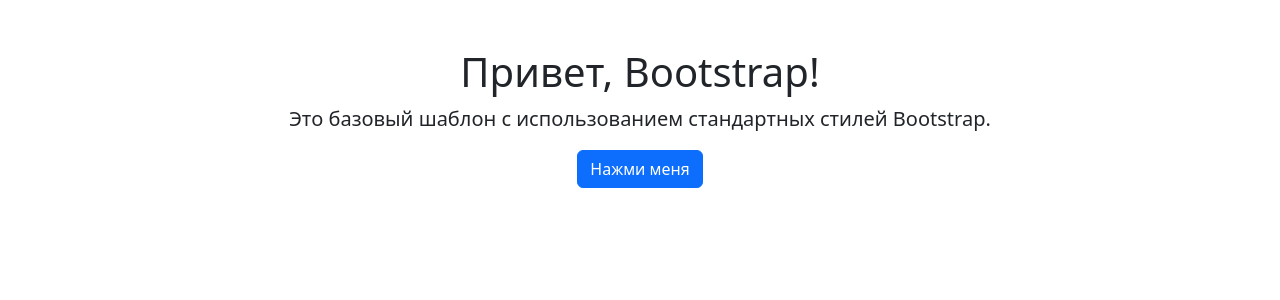
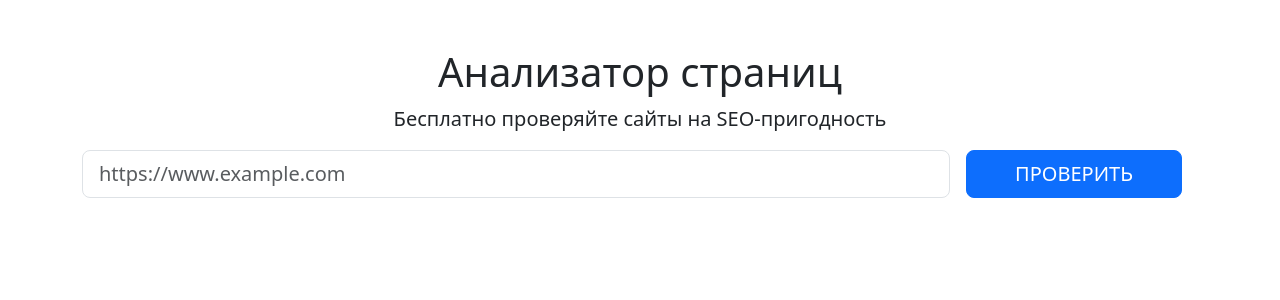
Before and after one commit to MlkProduction/python-project-83, a Flask app: page / in a window 1280 px wide. Shown: the part 56-356 px from the top of the page. Run offline with Flask 3, Linux system fonts and the light colour scheme; some libraries are stand-ins or nearby versions.

Commit message:
3 task ready

```diff
--- a/page_analyzer/app.py
+++ b/page_analyzer/app.py
@@ -1,12 +1,21 @@
 import os
-from flask import Flask, render_template
+import psycopg2
+import validators
+
+from flask import Flask, render_template, request, flash, url_for, redirect, abort
 from dotenv import load_dotenv
+from datetime import datetime
+
+from repository import UrlsRepository
+from validator import validate
 
 load_dotenv()
 
 app = Flask(__name__)
 
-
+DATABASE_URL = os.getenv('DATABASE_URL')
+conn = psycopg2.connect(DATABASE_URL)
+repo = UrlsRepository(conn)
 app.config['SECRET_KEY'] = os.getenv('SECRET_KEY')
 
 @app.route('/')
@@ -15,6 +24,41 @@
     return render_template(
         'index.html',
     )
+# @app.route("/urls", methods=["GET"])
+# def urls():
+#     return render_template("index.html")
+@app.route("/", methods=["POST", "GET"])
+def urls_post():
+    data = request.form.to_dict()
+
+    errors = validate(data)
+
+    if not errors:
+        data["created_at"] = datetime.now()
+        url = data
+        repo.create(url)
+        flash('Urls has been checked', 'success')
+        return redirect(url_for('urls_post'))
+    else:
+        flash(errors)
+
+    return render_template("index.html", url=data, errors=errors), 422
+
+@app.route("/urls/<int:id>")
+def urls_showid(id):
+    urls = repo.find(id)
+    if urls is None:
+        abort(404)
+    return render_template("show.html", urls=urls)
+
+
+@app.route("/urls")
+def urls_show():
+    all_urls = repo.all()
+    if all_urls is None:
+        abort(404)
+    return render_template("showall.html", urls=all_urls)
+
 
 if __name__ == "__main__":
     app.run(debug=True)
--- a/page_analyzer/templates/index.html
+++ b/page_analyzer/templates/index.html
@@ -1,18 +1,32 @@
 <!DOCTYPE html>
 <html lang="ru">
 <head>
-  <meta charset="UTF-8">
-  <meta name="viewport" content="width=device-width, initial-scale=1.0">
-  <title>Подключение Bootstrap</title>
+  <meta charset="UTF-8" />
+  <meta name="viewport" content="width=device-width, initial-scale=1" />
+  <title>Анализатор страниц</title>
 
-  <link href="https://cdn.jsdelivr.net/npm/bootstrap@5.3.3/dist/css/bootstrap.min.css" rel="stylesheet" integrity="sha384-QWTKZyjpPEjISv5WaRU9OFeRpok6YctnYmDr5pNlyT2bRjXh0JMhjY6hW+ALEwIH" crossorigin="anonymous">
-  <script src="https://cdn.jsdelivr.net/npm/bootstrap@5.3.3/dist/js/bootstrap.bundle.min.js" integrity="sha384-YvpcrYf0tY3lHB60NNkmXc5s9fDVZLESaAA55NDzOxhy9GkcIdslK1eN7N6jIeHz" crossorigin="anonymous"></script>
+  <link
+    href="https://cdn.jsdelivr.net/npm/bootstrap@5.3.3/dist/css/bootstrap.min.css"
+    rel="stylesheet"
+    integrity="sha384-QWTKZyjpPEjISv5WaRU9OFeRpok6YctnYmDr5pNlyT2bRjXh0JMhjY6hW+ALEwIH"
+    crossorigin="anonymous"
+  />
+  <script
+    src="https://cdn.jsdelivr.net/npm/bootstrap@5.3.3/dist/js/bootstrap.bundle.min.js"
+    integrity="sha384-YvpcrYf0tY3lHB60NNkmXc5s9fDVZLESaAA55NDzOxhy9GkcIdslK1eN7N6jIeHz"
+    crossorigin="anonymous"
+  ></script>
 </head>
 <body>
   <nav class="navbar navbar-expand-lg navbar-light bg-light">
     <div class="container">
       <a class="navbar-brand" href="#">Мой сайт</a>
-      <button class="navbar-toggler" type="button" data-bs-toggle="collapse" data-bs-target="#navbarNav">
+      <button
+        class="navbar-toggler"
+        type="button"
+        data-bs-toggle="collapse"
+        data-bs-target="#navbarNav"
+      >
         <span class="navbar-toggler-icon"></span>
       </button>
       <div class="collapse navbar-collapse" id="navbarNav">
@@ -25,12 +39,57 @@
     </div>
   </nav>
 
+  <div class="container mt-3">
+    <!-- Вывод flash-сообщений -->
+    {% with messages = get_flashed_messages(with_categories=true) %}
+      {% if messages %}
+        {% for category, message in messages %}
+          <div
+            class="alert alert-{{ category }} alert-dismissible fade show"
+            role="alert"
+          >
+            {{ message }}
+            <button
+              type="button"
+              class="btn-close"
+              data-bs-dismiss="alert"
+              aria-label="Close"
+            ></button>
+          </div>
+        {% endfor %}
+      {% endif %}
+    {% endwith %}
+  </div>
+
   <div class="container mt-5">
-    <h1 class="text-center">Привет, Bootstrap!</h1>
-    <p class="lead text-center">Это базовый шаблон с использованием стандартных стилей Bootstrap.</p>
-    <div class="text-center">
-      <button class="btn btn-primary">Нажми меня</button>
-    </div>
+    <h1 class="text-center">Анализатор страниц</h1>
+    <p class="lead text-center">
+      Бесплатно проверяйте сайты на SEO-пригодность
+    </p>
+
+    <form action="{{ url_for('urls_post') }}" method="post" class="d-flex justify-content-center">
+      <label for="url" class="visually-hidden">Url для проверки</label>
+      <input
+        type="text"
+        name="url"
+        id="url"
+        placeholder="https://www.example.com"
+        value="{{ url.url if url else '' }}"
+        class="form-control form-control-lg"
+        required
+      />
+      <input
+        type="submit"
+        class="btn btn-primary btn-lg ms-3 px-5 text-uppercase mx-3"
+        value="Проверить"
+      />
+    </form>
+
+    {% if errors %}
+      <div class="text-danger text-center mt-3">
+        {{ errors['urls'] }}
+      </div>
+    {% endif %}
   </div>
 </body>
 </html>
```
Also changed, not shown: database.sql (added, +7 -0 lines), page_analyzer/repository.py (added, +65 -0 lines), page_analyzer/templates/show.html (added, +12 -0 lines), page_analyzer/templates/showall.html (added, +17 -0 lines), page_analyzer/validator.py (added, +11 -0 lines), page_analyzer/sql_class.py (added), 3 other files.
